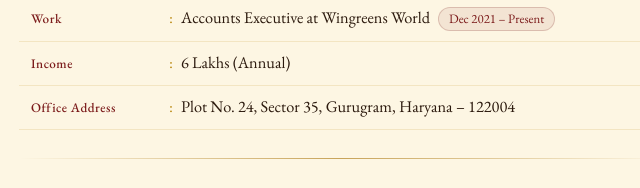
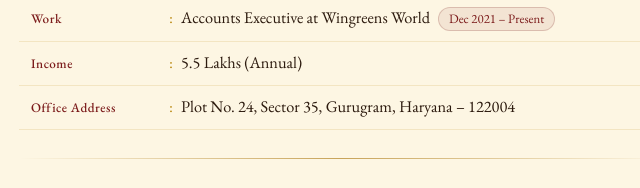
Before and after one commit to digisatyam/pravin-mishra, a plain HTML site: page index.html in a window 1280 px wide. Shown: the part 511-699 px from the top of the page, 298-938 px from the left. Drawn offline with nearby package versions, Linux system fonts and the light colour scheme.

Commit message:
Update income value from '6 Lakhs' to '5.5 Lakhs'

```diff
--- a/index.html
+++ b/index.html
@@ -306,7 +306,7 @@
           <div class="info-row full-width">
             <span class="label">Income</span>
             <span class="colon">:</span>
-            <span class="value">6 Lakhs (Annual)</span>
+            <span class="value">5.5 Lakhs (Annual)</span>
           </div>
           <div class="info-row full-width">
             <span class="label">Office Address</span>
```
